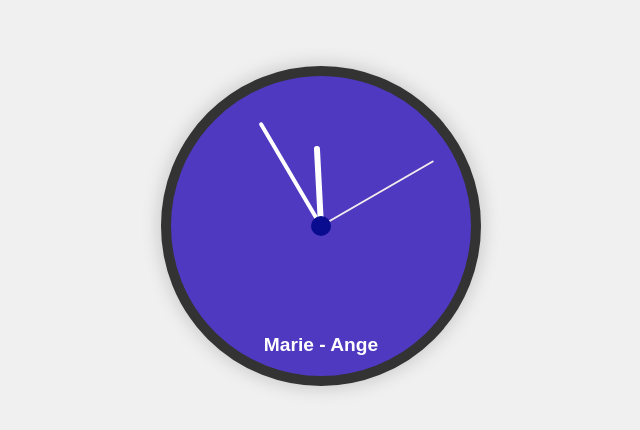
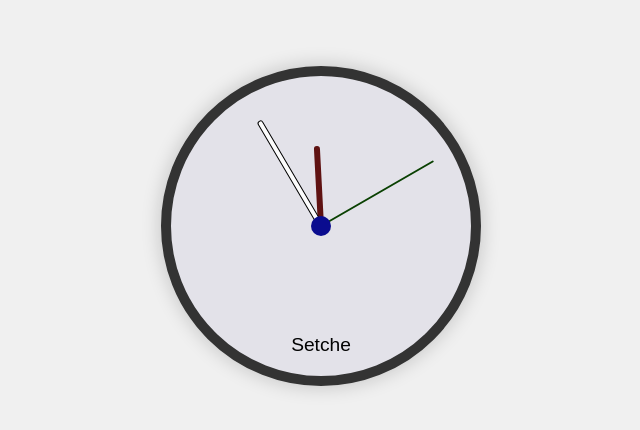
Before and after one commit to Setche2023/Analogic-Clock, a plain HTML site: page index.html in a window 1280 px wide. Shown: the part 174-604 px from the top of the page, without its empty margins (319-959 px from the left). Drawn offline with Linux system fonts and the light colour scheme.

Commit message:
Changement de couleurs

```diff
--- a/index.html
+++ b/index.html
@@ -8,7 +8,7 @@
   </head>
   <body>
     <div class="horloge-analogique">
-      <div class="logo">Marie - Ange</div>
+      <div class="logo">Setche</div>
       <div class="aiguille heure"></div>
       <div class="aiguille minute"></div>
       <div class="aiguille seconde"></div>
--- a/style-analogique.css
+++ b/style-analogique.css
@@ -14,7 +14,7 @@ body {
   border: 10px solid #333;
   border-radius: 50%;
   position: relative;
-  background-color: #4e39c0;
+  background-color: #e3e2e9;
   box-shadow: 0 0 20px rgba(0, 0, 0, 0.2);
 }
 
@@ -23,8 +23,8 @@ body {
   bottom: 20px;
   left: 50%;
   transform: translateX(-50%);
-  font-weight: bold;
-  color: white;
+  font-weight: normal;
+  color: rgb(3, 3, 3);
   font-size: 1.2em;
 }
 
@@ -41,21 +41,22 @@ body {
 .aiguille.heure {
   width: 6px;
   height: 80px;
-  background-color: #fffefe;
+  background-color: #5f1212;
   transform: translateX(-50%) rotate(0deg);
 }
 
 .aiguille.minute {
   width: 4px;
   height: 120px;
-  background-color: #ffffff;
+  background-color: #fcfcfc;
+  border: 1px solid black;
   transform: translateX(-50%) rotate(72deg);
 }
 
 .aiguille.seconde {
   width: 2px;
   height: 130px;
-  background-color: rgb(243, 235, 235);
+  background-color: rgb(10, 65, 2);
   transform: translate(-50%) rotate(180deg);
 }
 
```
